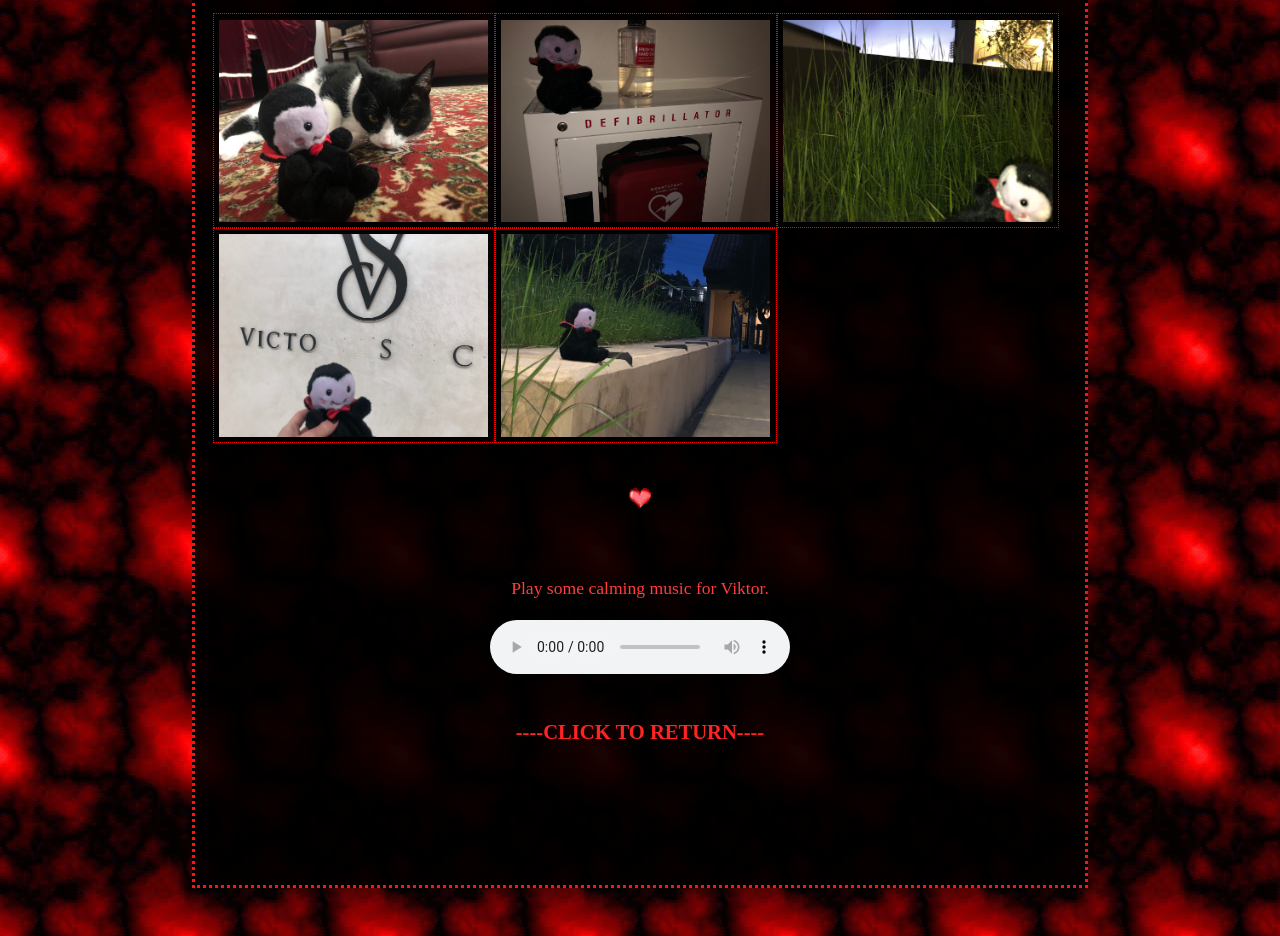
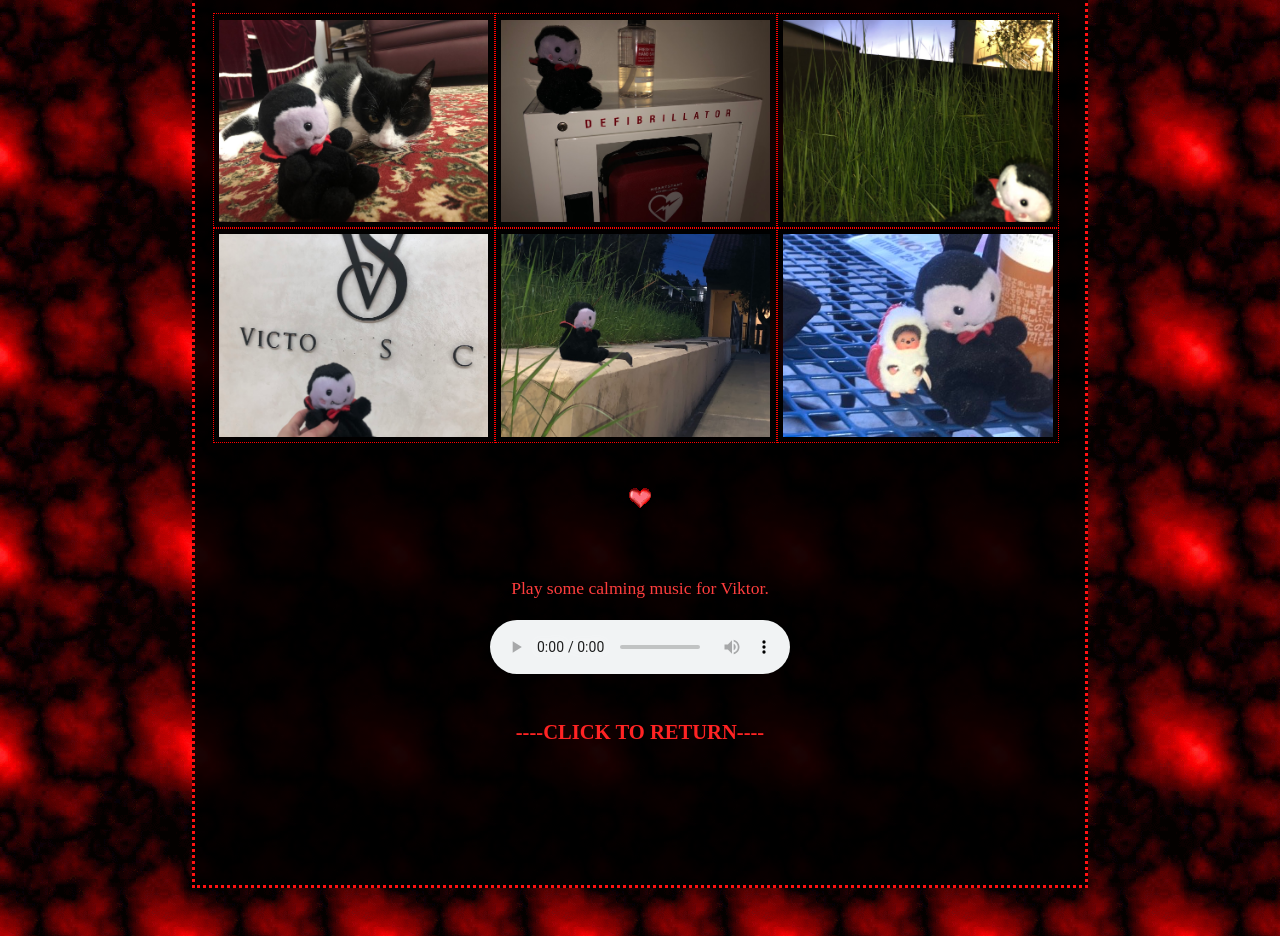
Before and after one commit to gulugulu-gulugulu/final, a plain HTML site: page viktor.html in a window 1280 px wide. Shown: the part 2457-3393 px from the top of the page. Drawn offline with nearby package versions, Linux system fonts and the light colour scheme.

Commit message:
Update viktor.html

```diff
--- a/viktor.html
+++ b/viktor.html
@@ -68,7 +68,7 @@
 <div class="gallery">
 <img class="photo" src="img/vik15.jpg" alt="viktor at the mall">
 <img class="photo" src="img/vik16.jpg" alt="viktor and grass">
-<!-- <img class="photo" src="img/vik9.jpg" alt="viktor the vampire & monchichi"> -->
+<img class="photo" src="img/vik9.jpg" alt="viktor the vampire & monchichi">
 </div>
   </main>
   <br><br> <img src="img/heartspin.gif" alt="heart"> <br><br>
```
